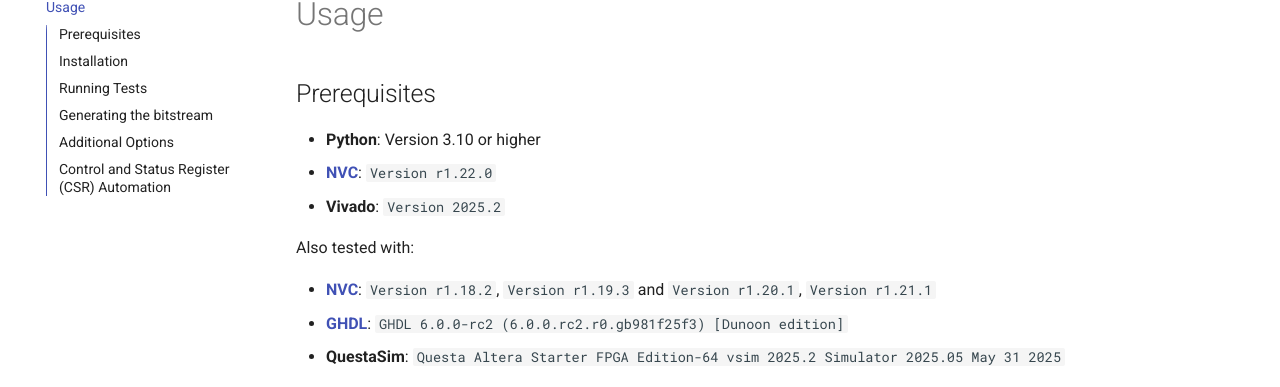
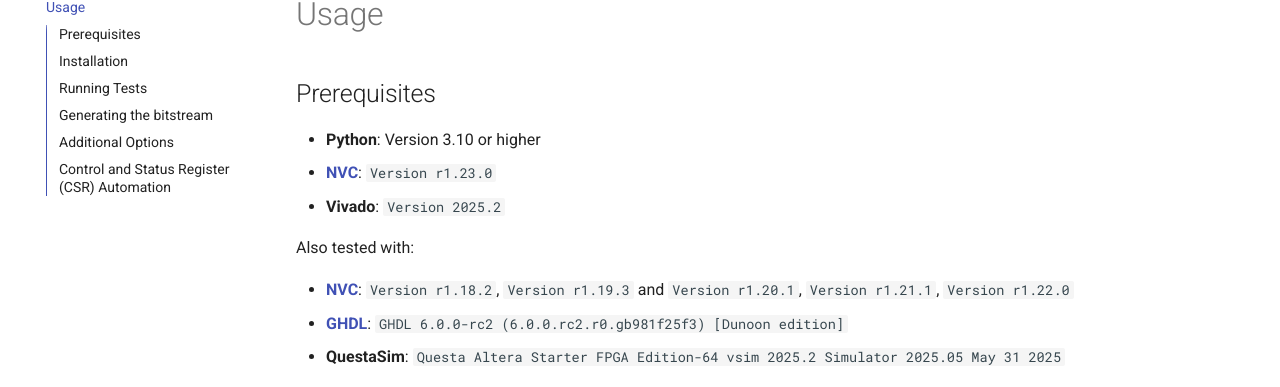
Before and after one commit to CharrierTim/uart, an MkDocs documentation site: the page built from docs/usage.md, in a window 1280 px wide and 900 px high. Shown: the part 152-539 px from the top of the window. Built offline with MkDocs 1.6.1 and Material for MkDocs 9.7.7, drawn with Linux system fonts in a browser that asks for light colours; comment, search, counter and statistics services are not loaded.

Commit message:
chore: bump `nvc` to r1.23.0 an deps + fix vunit version in documentation

```diff
--- a/docs/usage.md
+++ b/docs/usage.md
@@ -3,13 +3,13 @@
 ## Prerequisites
 
 - **Python**:  Version 3.10 or higher
-- [**NVC**](https://github.com/nickg/nvc/releases/tag/r1.22.0): `Version r1.22.0`
+- [**NVC**](https://github.com/nickg/nvc/releases/tag/r1.23.0): `Version r1.23.0`
 - **Vivado**: `Version 2025.2`
 
 Also tested with:
 
 - [**NVC**](https://github.com/nickg/nvc/releases): `Version r1.18.2`, `Version r1.19.3` and `Version r1.20.1`,
-  `Version r1.21.1`
+  `Version r1.21.1`, `Version r1.22.0`
 - [**GHDL**](https://github.com/ghdl/ghdl/releases/tag/v6.0.0-rc2): `GHDL 6.0.0-rc2 (6.0.0.rc2.r0.gb981f25f3) [Dunoon edition]`
 - **QuestaSim**: `Questa Altera Starter FPGA Edition-64 vsim 2025.2 Simulator 2025.05 May 31 2025`
 
```
Also changed, not shown: docs/index.md (+2 -2 lines), 2 other files.
